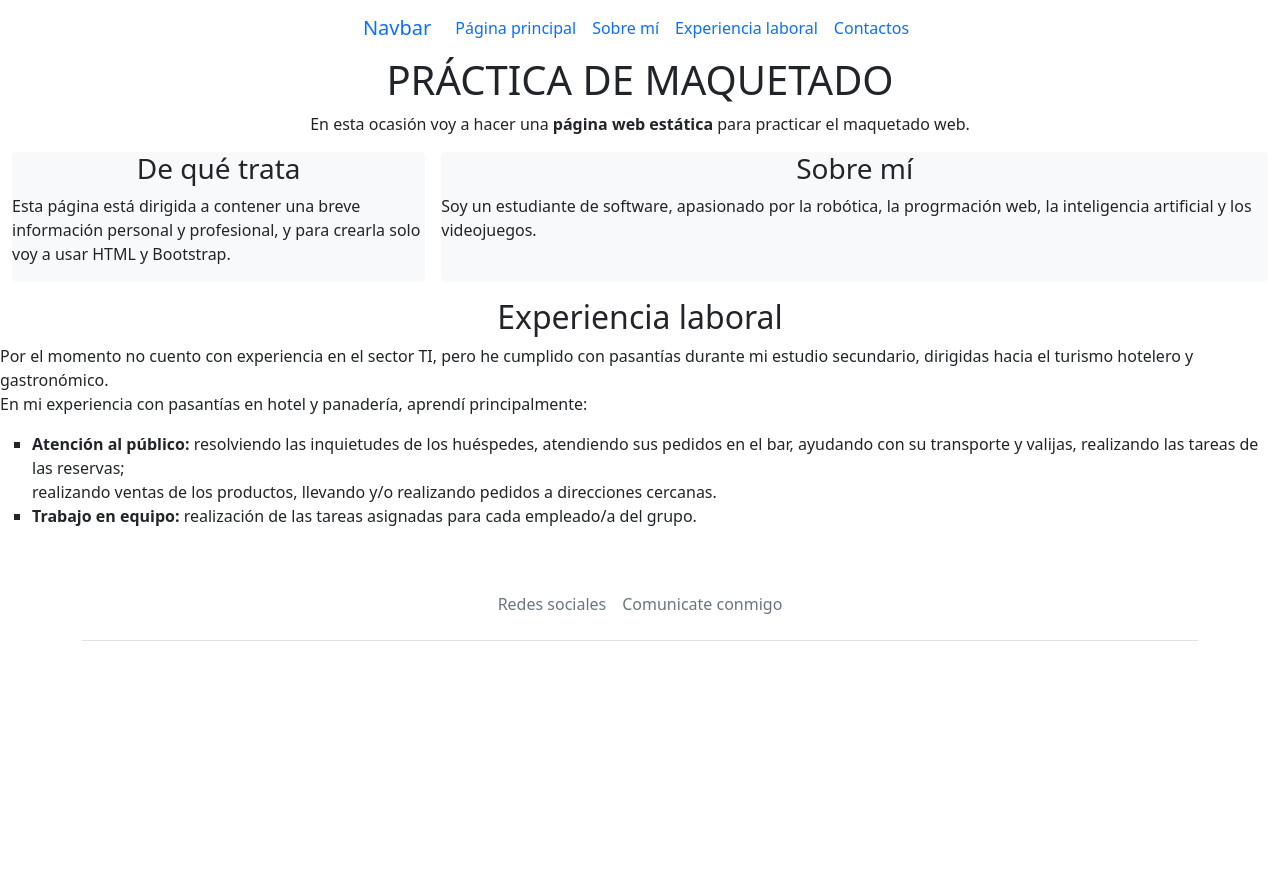
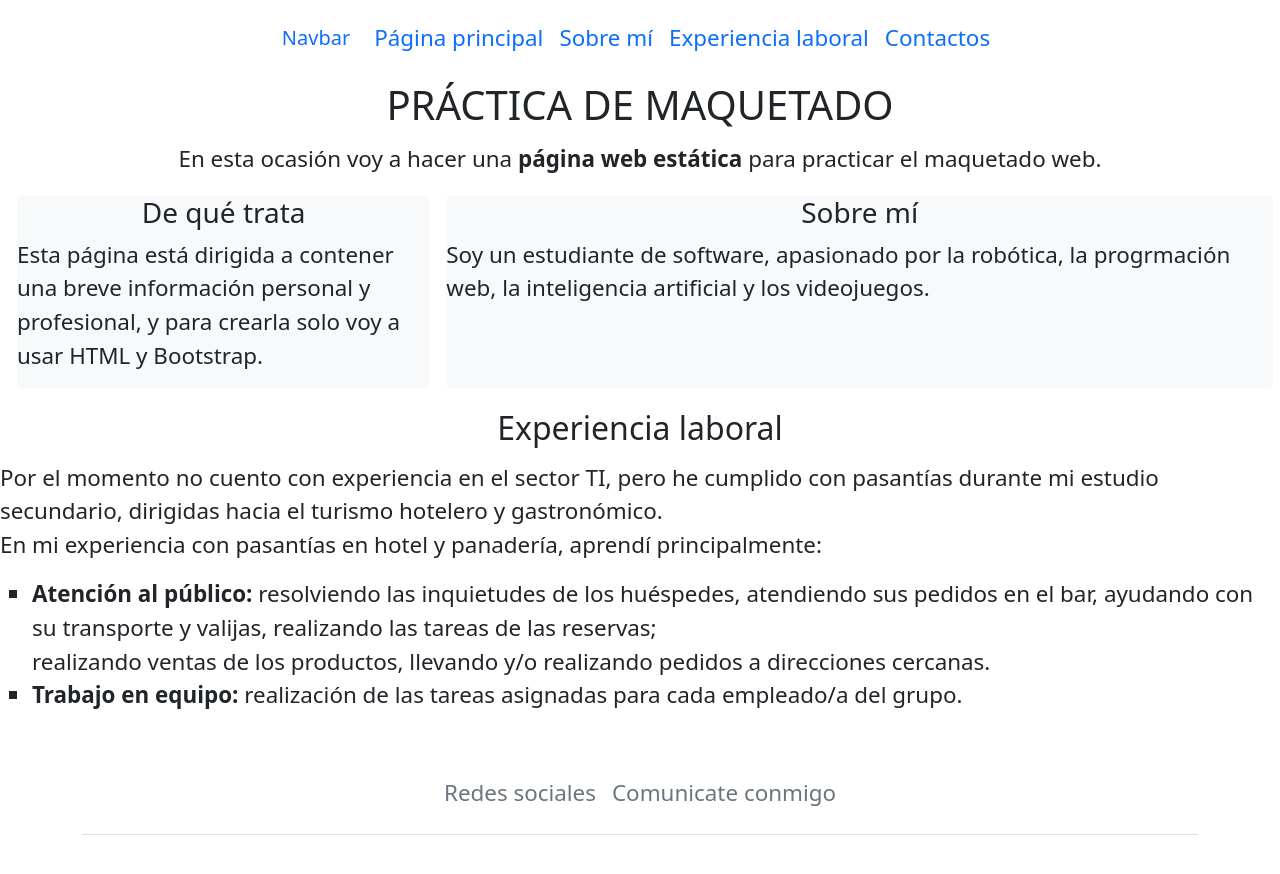
Before and after one commit to ElisOre/PracticaMaquetado-EliasOrellana, a plain HTML site: page index.html in a window 1280 px wide. Before the commit the page ends 800 px from the top, so only its background shows below. Drawn offline with nearby package versions, Linux system fonts and the light colour scheme.

Commit message:
Agrego margen y font-size a todo. Página lista

```diff
--- a/index.html
+++ b/index.html
@@ -12,9 +12,9 @@
     />
     <title>Maquetado HTML</title>
   </head>
-  <body>
+  <body style="font-size: 1.4rem">
     <div class="d-flex justify-content-center">
-      <nav class="navbar navbar-expand-lg bg-body-tertiary">
+      <nav class="navbar navbar-expand-lg bg-body-tertiary" style="margin: 5px">
         <!-- Esta navbar cumplirá la función de índice -->
         <div class="container-fluid">
           <a class="navbar-brand" href="#">Navbar</a>
@@ -53,17 +53,17 @@
     </div>
 
     <header>
-      <div class="d-flex justify-content-center">
+      <div class="d-flex justify-content-center" style="margin: 5px">
         <h1>PRÁCTICA DE MAQUETADO</h1>
       </div>
-      <div class="d-flex justify-content-center">
+      <div class="d-flex justify-content-center" style="margin: 5px">
         <p>
           En esta ocasión voy a hacer una <b>página web estática</b> para
           practicar el maquetado web.
         </p>
       </div>
 
-      <div class="container-fluid pb-3">
+      <div class="container-fluid pb-3" style="margin: 5px">
         <div class="d-grid gap-3" style="grid-template-columns: 1fr 2fr">
           <div class="bg-light bourder rounded-3">
             <div class="d-flex justify-content-center">
@@ -94,7 +94,7 @@
     </header>
 
     <div>
-      <div class="d-flex justify-content-center">
+      <div class="d-flex justify-content-center" style="margin: 5px">
         <h2>Experiencia laboral</h2>
       </div>
       <div class="d-flex justify-content-center">
```
